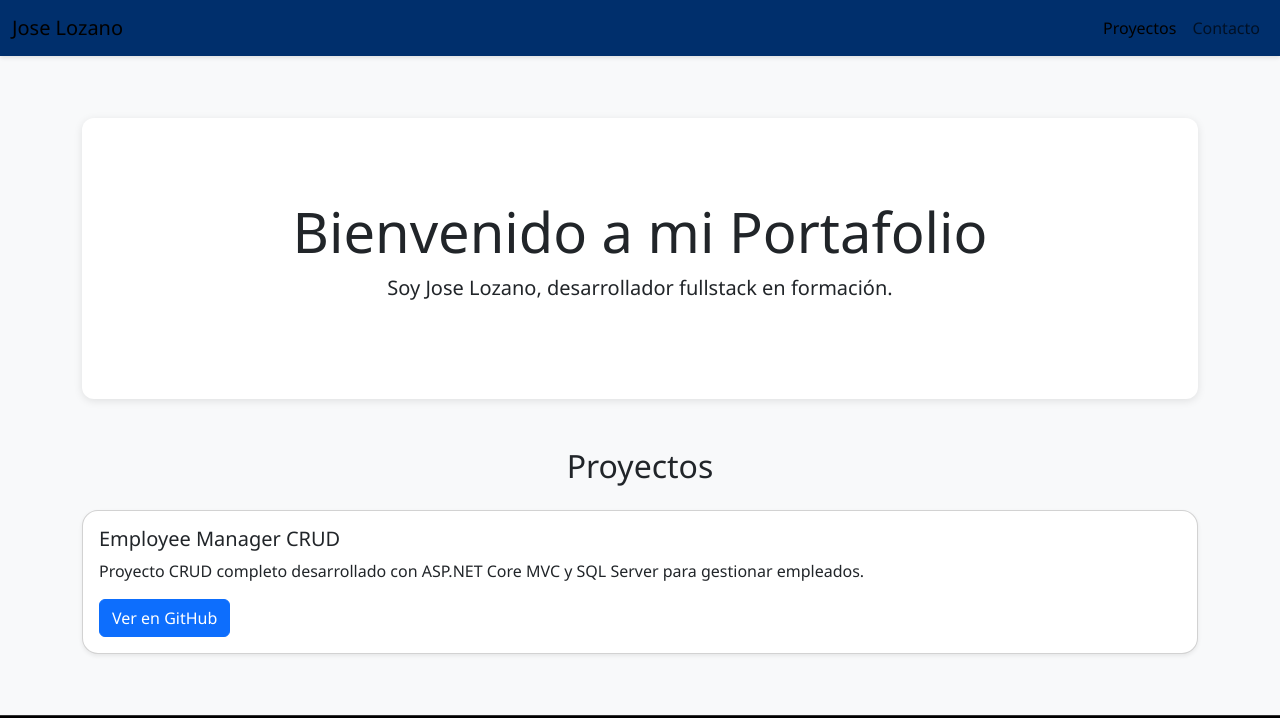
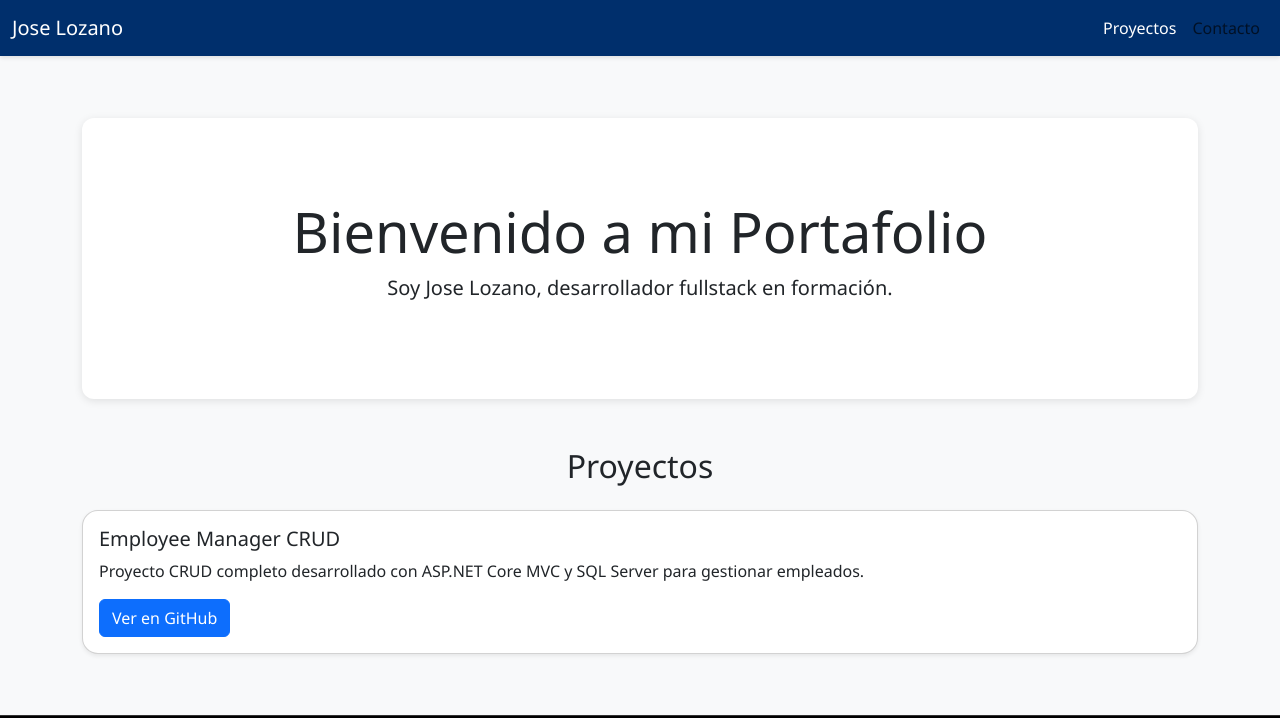
Before and after one commit to JoseLozanoVazquez/joselozanovazquez.github.io, a plain HTML site: page index.html in a window 1280 px wide. Shown: the top 718 px of the page. Drawn offline with nearby package versions, Linux system fonts and the light colour scheme; files that its build step writes are made by us from their sources.

Commit message:
Actualización de link pt. 7

```diff
--- a/index.html
+++ b/index.html
@@ -14,14 +14,14 @@
 
     <nav class="navbar navbar-expand-lg fixed-top custom-header">
         <div class="container-fluid">
-            <a class="navbar-brand" href="#">Jose Lozano</a>
+            <a class="navbar-brand text-white" href="#">Jose Lozano</a>
             <button class="navbar-toggler" type="button" data-bs-toggle="collapse" data-bs-target="#navbarNav">
                 <span class="navbar-toggler-icon"></span>
             </button>
             <div class="collapse navbar-collapse" id="navbarNav">
                 <ul class="navbar-nav ms-auto">
                     <li class="nav-item">
-                        <a class="nav-link active" href="#">Proyectos</a>
+                        <a class="nav-link active text-white" href="#">Proyectos</a>
                     </li>
                     <li class="nav-item">
                         <a class="nav-link" href="mailto:jose_lozano_vazquez@hotmail.com">Contacto</a>
```
